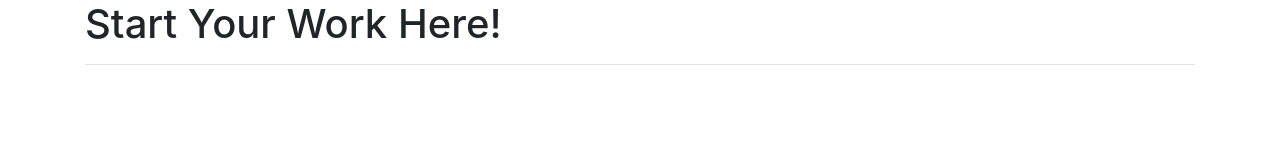
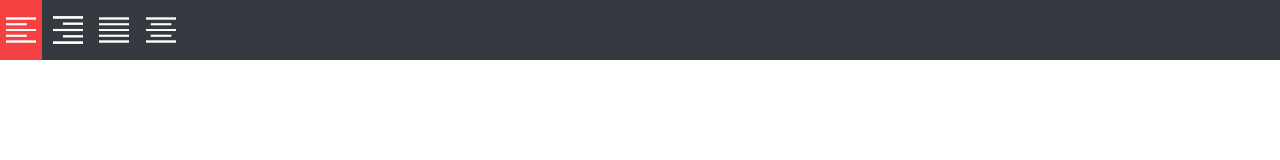
Before and after one commit to shanudil123/assignment1_Ct_2019_019, a plain HTML site: page index.html in a window 1280 px wide. Drawn offline with nearby package versions, Linux system fonts and the light colour scheme.

Commit message:
feature 5

```diff
--- a/index.html
+++ b/index.html
@@ -9,26 +9,49 @@
     <!-- Bootstrap CSS -->
     <link rel="stylesheet" href="https://maxcdn.bootstrapcdn.com/bootstrap/4.0.0/css/bootstrap.min.css" integrity="sha384-Gn5384xqQ1aoWXA+058RXPxPg6fy4IWvTNh0E263XmFcJlSAwiGgFAW/dAiS6JXm" crossorigin="anonymous">
     <link rel="stylesheet" href="https://cdnjs.cloudflare.com/ajax/libs/font-awesome/4.7.0/css/font-awesome.min.css">
+    <link rel="stylesheet" href="style.css">
     <title>Text Editor - [Your Student Number]</title>
 </head>
 
 <body>
 
-    <!--  Remove this div once you are started -->
-    <div class="container">
-        <div class="row">
-            <div class="col-md-12">
-                <h1>Start Your Work Here!</h1>
-                <hr>
+    <div>
+        <div class="toolbar bg-dark">
+
+                    <button class = "left" onclick="left()">
+                <img src="Resources/left.png" width="30" >
+            </button>
+
+
+            <button class = "right" onclick="right()">
+                <img src="Resources/right.png" width="30" >
+            </button>
+
+
+
+            <button class = "justify" onclick="justify()">
+                <img src="Resources/justify.png" width="30" >
+            </button>
+
+
+            <button class = "center" onclick="center()">
+                <img src="Resources/center.png" width="30" >
+            </button>
+
+
+
+
             </div>
         </div>
     </div>
+
 
 
     <!-- jQuery first, then Popper.js, then Bootstrap JS -->
     <script src="https://code.jquery.com/jquery-3.2.1.slim.min.js" integrity="sha384-KJ3o2DKtIkvYIK3UENzmM7KCkRr/rE9/Qpg6aAZGJwFDMVNA/GpGFF93hXpG5KkN" crossorigin="anonymous"></script>
     <script src="https://cdnjs.cloudflare.com/ajax/libs/popper.js/1.12.9/umd/popper.min.js" integrity="sha384-ApNbgh9B+Y1QKtv3Rn7W3mgPxhU9K/ScQsAP7hUibX39j7fakFPskvXusvfa0b4Q" crossorigin="anonymous"></script>
     <script src="https://maxcdn.bootstrapcdn.com/bootstrap/4.0.0/js/bootstrap.min.js" integrity="sha384-JZR6Spejh4U02d8jOt6vLEHfe/JQGiRRSQQxSfFWpi1MquVdAyjUar5+76PVCmYl" crossorigin="anonymous"></script>
+    <script src = "main.js"></script>
 </body>
 <!-- Author: [Your Name] | [Your Student Number] -->
 </html>
--- /dev/null
+++ b/main.js
@@ -0,0 +1,33 @@
+function left(){
+    document.querySelectorAll('.left').forEach(function(element) {
+        element.addEventListener('click', function() {
+            document.getElementById('editor').style.textAlign = 'left';
+        });
+    });
+}
+
+
+function right(){
+    document.querySelectorAll('.right').forEach(function(element) {
+        element.addEventListener('click', function() {
+            document.getElementById('editor').style.textAlign = 'right';
+        });
+    });
+}
+
+
+function center(){
+    document.querySelectorAll('.center').forEach(function(element) {
+        element.addEventListener('click', function() {
+            document.getElementById('editor').style.textAlign = 'center';
+        });
+    });
+}
+
+function justify(){
+    document.querySelectorAll('.justify').forEach(function(element) {
+        element.addEventListener('click', function() {
+            document.getElementById('editor').style.textAlign = 'justify';
+        });
+    });
+}
--- /dev/null
+++ b/style.css
@@ -0,0 +1,36 @@
+
+button{
+    border: none;
+    background: none;
+    height: 60px;
+    outline: none;
+
+
+}
+
+button:hover{
+    background: #f54141;
+
+*
+{
+margin: 0;
+padding: 0;
+box-sizing: border-box;
+
+}
+
+
+
+
+
+
+body{
+
+    background-color: rgb(241, 243, 239);
+
+
+
+
+
+
+}
```
